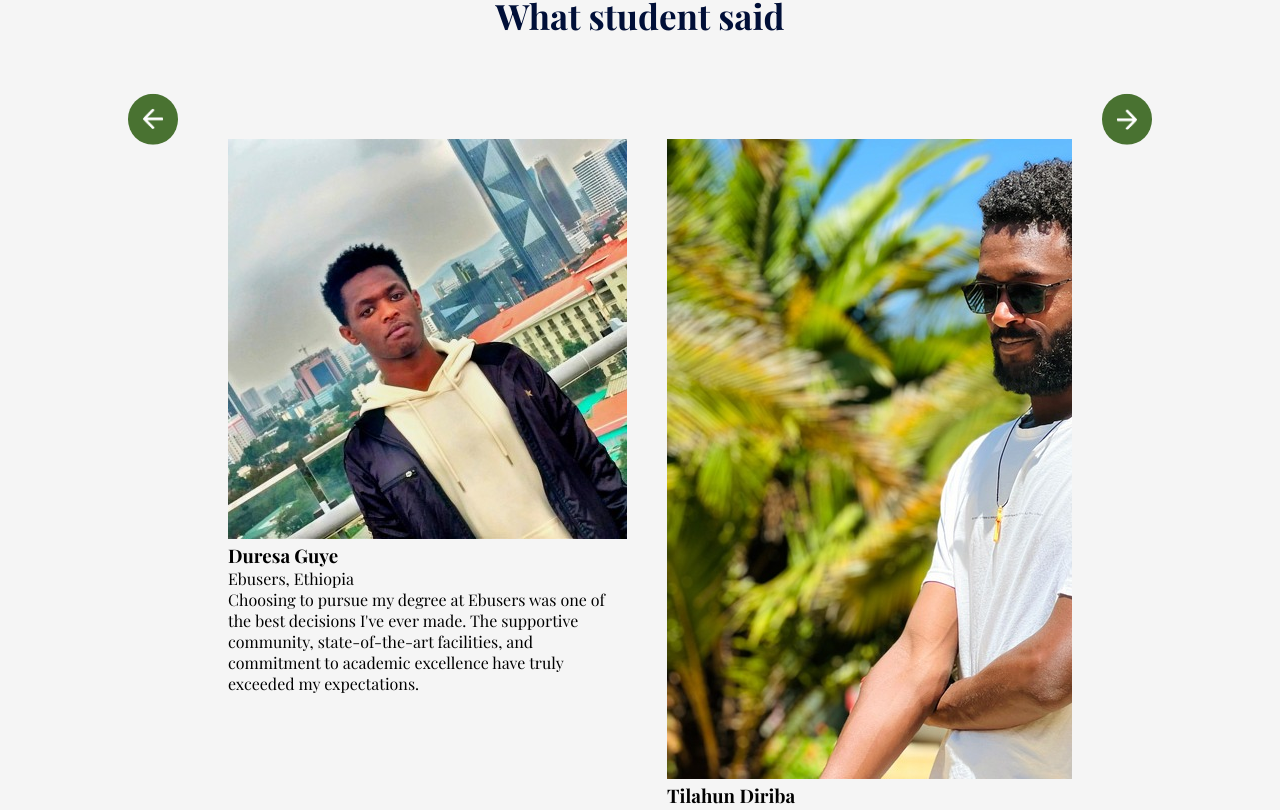
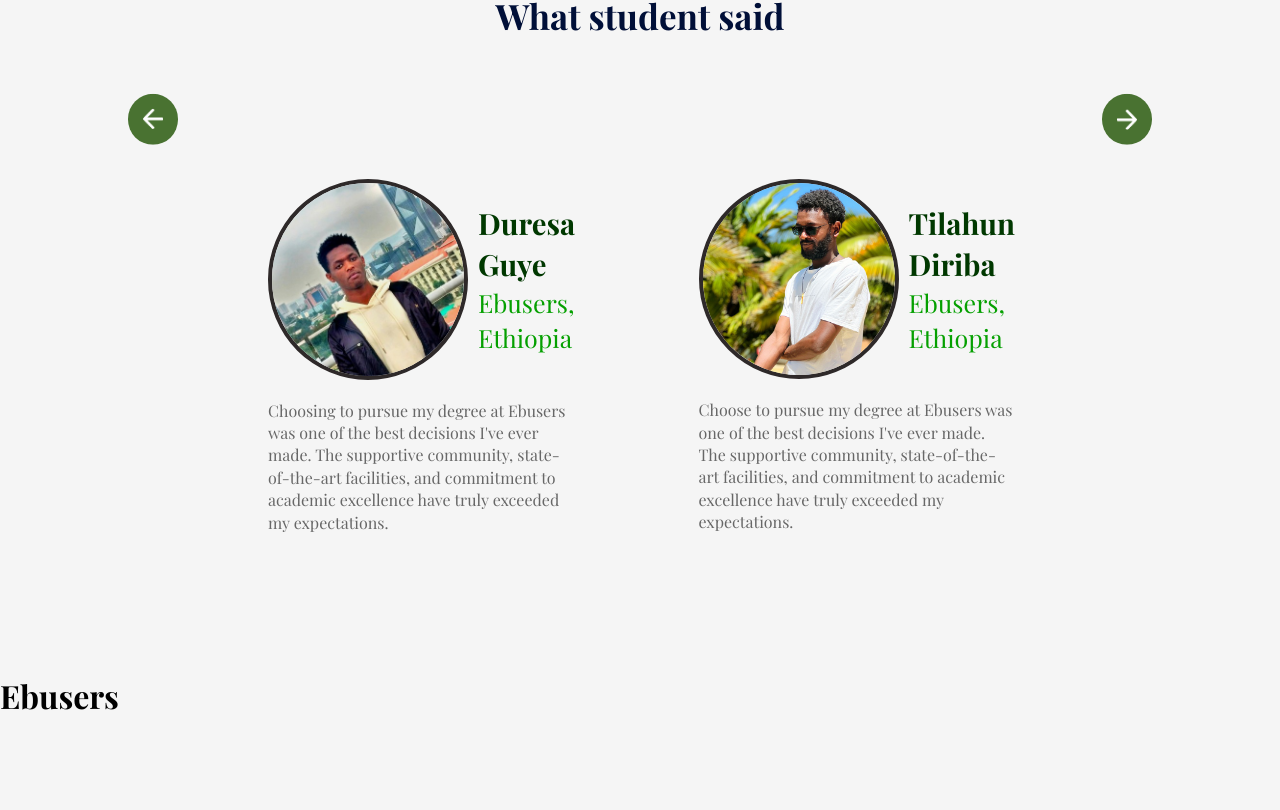
Before and after one commit to Tolegithub7/React, a React (Vite) app in the folder Ebusers/: page / in a window 1280 px wide. Shown: the part 2849-3659 px from the top of the page. After the commit the page ends 3566 px from the top, so only its background shows below. Built offline with nearby package versions, Linux system fonts and the light colour scheme; a web font is replaced by a local one.

Commit message:
testimonials css

```diff
--- a/Ebusers/src/Components/Testimonials/Testimonials.css
+++ b/Ebusers/src/Components/Testimonials/Testimonials.css
@@ -56,3 +56,28 @@
   width: 50%;
   padding: 20px;
 }
+.slide {
+  box-shadow: 0 0 20 rgba(0, 0, 0, 0.05);
+  padding: 40px;
+  border-radius: 10px;
+  color: #676767;
+  line-height: 1.4;
+}
+.slide img {
+  width: 200px;
+  border-radius: 50%;
+  margin-right: 10px;
+  border: 4px solid #2e2929;
+}
+.user-info {
+  display: flex;
+  align-items: center;
+  margin-bottom: 20px;
+  font-size: 25px;
+}
+.user-info h3 {
+  color: rgb(0, 56, 0);
+}
+.user-info span {
+  color: #05a000;
+}
```
